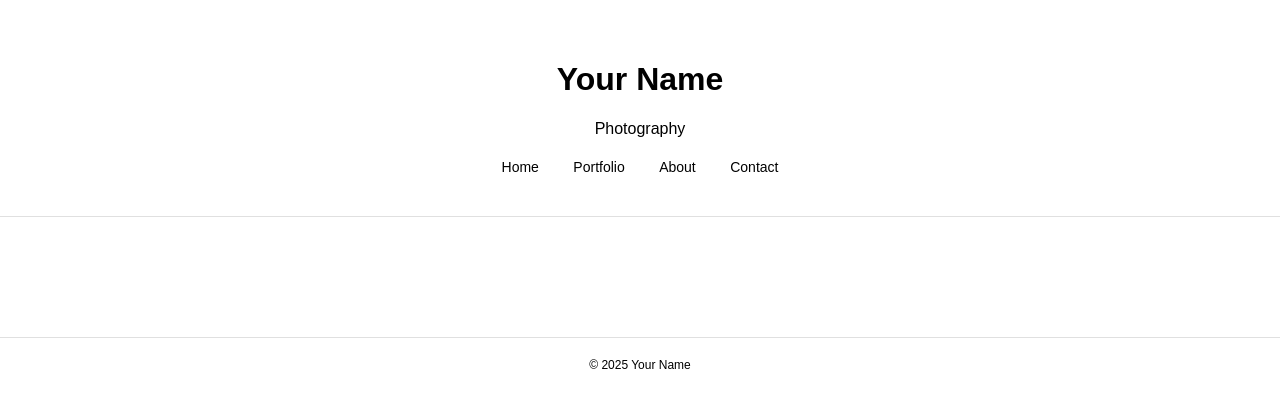
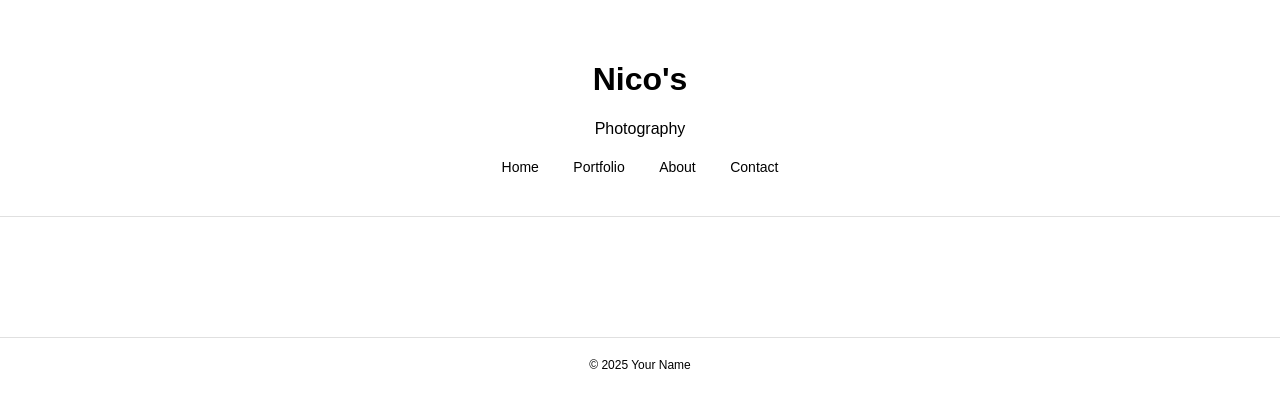
Before and after one commit to Nico-Angel-Bowers/NicoPhotography, a plain HTML site: page index.html in a window 1280 px wide. Drawn offline with Linux system fonts and the light colour scheme.

Commit message:
Describe change

```diff
--- a/index.html
+++ b/index.html
@@ -2,7 +2,7 @@
 <html lang="en">
 <head>
     <meta charset="UTF-8">
-    <title>Photography Portfolio</title>
+    <title>Portfolio</title>
     <meta name="viewport" content="width=device-width, initial-scale=1.0">
     <style>
         body {
@@ -45,7 +45,7 @@
 <body>
 
     <header>
-        <h1>Your Name</h1>
+        <h1>Nico's</h1>
         <p>Photography</p>
         <nav>
             <a href="#">Home</a>
```
